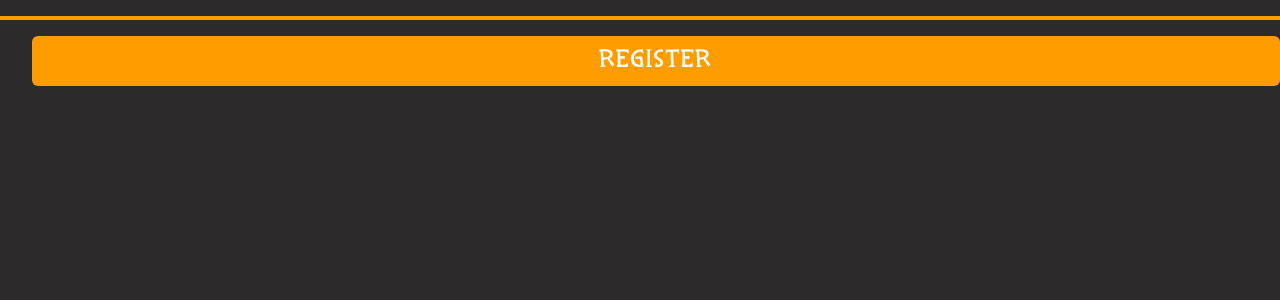
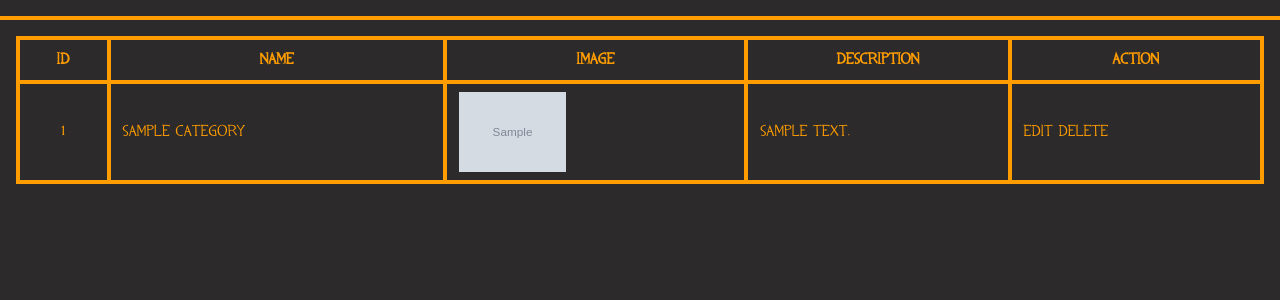
Before and after one commit to Nuggiez/Teza, a Laravel app: page /admin/category in a window 1280 px wide. Shown: the part 96-396 px from the top of the page. Run offline with Laravel 12, Linux system fonts and the light colour scheme; tables that the repository leaves empty hold one stand-in row (values such as "Sample post"); grey boxes marked "Sample" are stand-in pictures; style sheets or scripts are compiled from the project's sources; some libraries are stand-ins or nearby versions.

Commit message:
Nigga1
Nigga

```diff
--- /dev/null
+++ b/tf2_shop/app/Livewire/Admin/Category/Index.php
@@ -0,0 +1,18 @@
+<?php
+
+namespace App\Livewire\Admin\Category;
+
+use App\Models\Category;
+use Livewire\Component;
+use Livewire\WithPagination;
+
+class Index extends Component
+{
+    public $category_id;
+
+    public function render()
+    {
+        $categories = Category::orderBy('id', 'ASC')->paginate(5);
+        return view('livewire.admin.category.index', ['categories' => $categories]);
+    }
+}
--- a/tf2_shop/resources/views/admin/category/index.blade.php
+++ b/tf2_shop/resources/views/admin/category/index.blade.php
@@ -1,7 +1,3 @@
 <x-app-layout>
-    <div>
-        <x-primary-button class="ms-4">
-            {{ __('Register') }}
-        </x-primary-button>
-    </div>
+    <livewire:admin.category.index />
 </x-app-layout>
--- /dev/null
+++ b/tf2_shop/resources/views/livewire/admin/category/index.blade.php
@@ -0,0 +1,30 @@
+<div>
+    <table class="w-full border-[var(--color-border)] border-[0.25rem]">
+        <thead>
+            <tr>
+                <th class="border-[var(--color-border)] border-[0.25rem] px-3 py-2">Id</th>
+                <th class="border-[var(--color-border)] border-[0.25rem] px-3 py-2">Name</th>
+                <th class="border-[var(--color-border)] border-[0.25rem] px-3 py-2">Image</th>
+                <th class="border-[var(--color-border)] border-[0.25rem] px-3 py-2">Description</th>
+                <th class="border-[var(--color-border)] border-[0.25rem] px-3 py-2">Action</th>
+            </tr>
+        </thead>
+        <tbody>
+            @foreach ($categories as $category)
+                <tr>
+                    <td class="border-[var(--color-border)] border-[0.25rem] px-3 py-2 text-center ">{{ $category->id }}</td>
+                    <td class="border-[var(--color-border)] border-[0.25rem] px-3 py-2">{{ $category->name }}</td>
+                    <td class="border-[var(--color-border)] border-[0.25rem] px-3 py-2 "><img src="{{ asset('uploads/category/' . $category->image) }}" class="h-20" /></td>
+                    <td class="border-[var(--color-border)] border-[0.25rem] px-3 py-2">{{ $category->description }}</td>
+                    <td class="border-[var(--color-border)] border-[0.25rem] px-3 py-2">
+                        <a href="{{ url('admin/category/edit/' . $category->id) }}">Edit</a>
+                        <a href="">Delete</a>
+                    </td>
+                </tr>
+            @endforeach
+        </tbody>
+    </table>
+    <div>
+        {{ $categories->links() }}
+    </div>
+</div>
--- a/tf2_shop/routes/web.php
+++ b/tf2_shop/routes/web.php
@@ -16,9 +16,11 @@ Route::view('profile', 'profile')
     //Category
 
 Route::prefix('admin')->group(function(){
-    Route::get('category',[App\Http\Controllers\Admin\CategoryController::class,'index']);
-    Route::get('category/create',[App\Http\Controllers\Admin\CategoryController::class,'create']);
-    Route::post('category',[App\Http\Controllers\Admin\CategoryController::class,'store']);
+    Route::controller(App\Http\Controllers\Admin\CategoryController::class)->group(function () {
+        Route::get('/category', 'index');
+        Route::get('/category/create', 'create');
+        Route::post('/category', 'store');
+    });
 
 });
 require __DIR__.'/auth.php';
```
